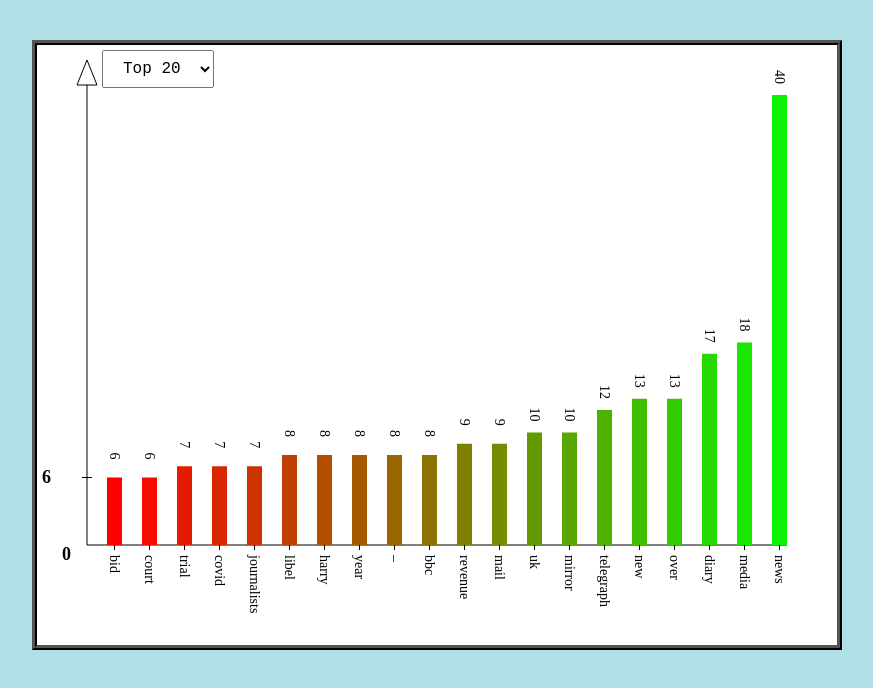
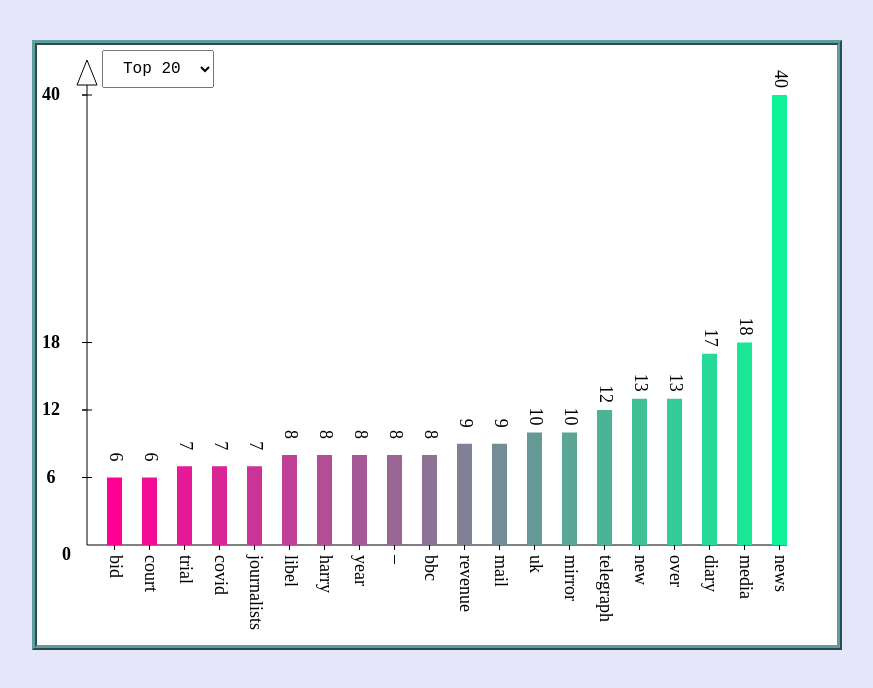
Before and after one commit to devolton/NewsScraping, a plain HTML site: page Frontend/index.html in a window 1280 px wide. Shown: the whole page, without its empty margins (208-1081 px from the left). Drawn offline with Linux system fonts and the light colour scheme.

Commit message:
Refactoring js file and stylizing html

```diff
--- a/Frontend/index.html
+++ b/Frontend/index.html
@@ -10,6 +10,7 @@
     <title>News Graph</title>
 </head>
 <body>
+<h5></h5>
 <div class="news-diagram-container">
     <select class="news-count">
     </select>
--- a/Frontend/script/script.js
+++ b/Frontend/script/script.js
@@ -51,11 +51,11 @@
             var wordNameLineXCoordinate=step + loc_X + index * (widthB + step) + widthB / 2;
             var wordCountLineYCoordinate=scheduleBlockHeight - blockHeight + loc_X;
             ctx.beginPath();
-            ctx.fillStyle = `rgb(${255 - index * 255 / wordsCollection.length},${index * 255 / wordsCollection.length},0)`;
+            ctx.fillStyle = `rgb(${255 - index * 255 / wordsCollection.length},${index * 255 / wordsCollection.length},150)`;
             ctx.fillRect(rectXCoordinate, loc_Y, widthB, -blockHeight);
             ctx.fill();
             ctx.fillStyle = 'black';
-            ctx.font=(wordsCollection.length>=6)? '14px serif' : '20px serif';
+            ctx.font=(wordsCollection.length>=6)? '18px serif' : '22px serif';
             ctx.moveTo(wordNameLineXCoordinate, loc_Y);
             ctx.lineTo(wordNameLineXCoordinate, loc_Y + 5);
             ctx.stroke();
@@ -67,7 +67,7 @@
             ctx.fillText(oneWordData.count, wordCountXCoordinate, wordCountYCoordinate);
             ctx.rotate(-Math.PI / 2);
             ctx.closePath();
-            if (Math.abs(oneWordData.count - lastCount) > 120 || index === 0) {
+            if (Math.abs(oneWordData.count - lastCount) > 5 || index === 0) {
                 ctx.beginPath();
                 ctx.moveTo(loc_X,wordCountLineYCoordinate );
                 ctx.lineTo(loc_X - 5, wordCountLineYCoordinate);
@@ -76,7 +76,7 @@
                 ctx.strokeStyle = 'black';
                 ctx.font = ' bold 18px serif';
                 ctx.fillStyle = 'black';
-                ctx.fillText(oneWordData.count, 5, canvas.clientHeight - 95 - blockHeight, 150);
+                ctx.fillText((oneWordData.count>10)?oneWordData.count:" "+oneWordData.count, 5, canvas.clientHeight - 95 - blockHeight, 150);
                 ctx.closePath();
                 lastCount = oneWordData.count;
             }
--- a/Frontend/style/style.css
+++ b/Frontend/style/style.css
@@ -5,7 +5,7 @@
 }
 
 body {
-    background: powderblue;
+    background:lavender;
     height: 100%;
 }
 
@@ -19,7 +19,7 @@
 
 #myNewsDiagramCanvas {
     background: white;
-    border: 5px ridge black;
+    border: 5px ridge cadetblue;
 
 }
 
```
Also changed, not shown: Frontend/icon.png.
